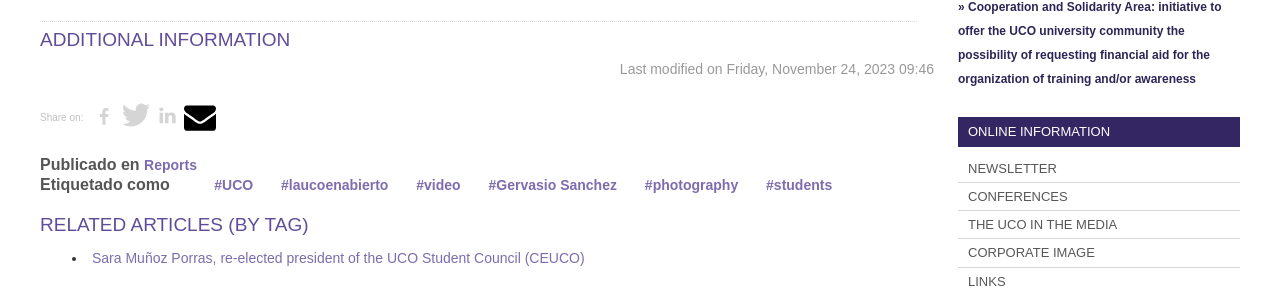
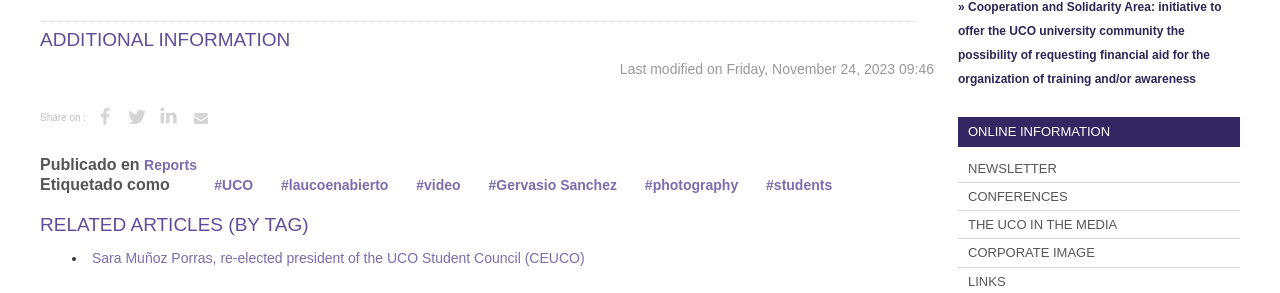
Before and after one commit to davidvm29/jekyll, a Jekyll site: the page built from _contenidoNoticias/en/noticia5_en.md, in a window 1280 px wide. Shown: the part 865-1158 px from the top of the page. Built offline with Jekyll 4.4.1, drawn with Linux system fonts in a browser that asks for light colours; nearby versions of some CDN libraries.

Commit message:
despliegue final alll

```diff
--- a/_includes/share-buttons.html
+++ b/_includes/share-buttons.html
@@ -31,7 +31,33 @@
 #share-buttons > div.mail > svg {height: 14px; margin-top: 11px;}
 </style>
 
-<span style="color: silver;">{{ site.data[page.idioma].comparte }}:</span>
+<span style="color: silver;">{{ site.data[page.idioma].comparte}} : </span><div id="share-buttons">
+    <div class="facebook" title="Share this on Facebook" onclick="window.open('https://www.facebook.com/share.php?u={{ site.url }}{{ page.url }}');"><svg viewBox="0 0 1792 1792" xmlns="http://www.w3.org/2000/svg"><path d="M1343 12v264h-157q-86 0-116 36t-30 108v189h293l-39 296h-254v759h-306v-759h-255v-296h255v-218q0-186 104-288.5t277-102.5q147 0 228 12z"/></svg></div>
+    <div class="twitter" title="Share this on Twitter">
+          <svg viewBox="0 0 1792 1792" xmlns="http://www.w3.org/2000/svg">
+            <a href="https://twitter.com/intent/tweet?text={{ page.title | replace: '_', ' ' }}&url={{ site.url }}{{ page.url }}&via={{ site.twitter_username }}&related={{ site.twitter_username }}" rel="nofollow" target="_blank" title="Share on Twitter">
+              <path d="M1684 408q-67 98-162 167 1 14 1 42 0 130-38 259.5t-115.5 248.5-184.5 210.5-258 146-323 54.5q-271 0-496-145 35 4 78 4 225 0 401-138-105-2-188-64.5t-114-159.5q33 5 61 5 43 0 85-11-112-23-185.5-111.5t-73.5-205.5v-4q68 38 146 41-66-44-105-115t-39-154q0-88 44-163 121 149 294.5 238.5t371.5 99.5q-8-38-8-74 0-134 94.5-228.5t228.5-94.5q140 0 236 102 109-21 205-78-37 115-142 178 93-10 186-50z"/>
+            </a>
+          </svg>
+        </a>
+      </div>
+
+    <div class="linkedin" title="Share this on Linkedin" onclick="window.open('https://www.linkedin.com/shareArticle?mini=true&url={{ site.url }}{{ page.url }}&title={{ page.title }}&summary=&source=');"><svg viewBox="0 0 1792 1792" xmlns="http://www.w3.org/2000/svg"><path d="M477 625v991h-330v-991h330zm21-306q1 73-50.5 122t-135.5 49h-2q-82 0-132-49t-50-122q0-74 51.5-122.5t134.5-48.5 133 48.5 51 122.5zm1166 729v568h-329v-530q0-105-40.5-164.5t-126.5-59.5q-63 0-105.5 34.5t-63.5 85.5q-11 30-11 81v553h-329q2-399 2-647t-1-296l-1-48h329v144h-2q20-32 41-56t56.5-52 87-43.5 114.5-15.5q171 0 275 113.5t104 332.5z"/></svg></div>
+
+    <div class="mail" title="Share this through Email">
+        <a href="mailto:?subject=Jekyll - Social Share Buttons&amp;body=Check out this site {{ site.url }}{{ page.url }}" title="Share via Email"></a>
+        <svg id="mailIcon" viewBox="0 0 1792 1792" xmlns="http://www.w3.org/2000/svg" width="32" height="36">
+          <path d="M1792 710v794q0 66-47 113t-113 47h-1472q-66 0-113-47t-47-113v-794q44 49 101 87 362 246 497 345 57 42 92.5 65.5t94.5 48 110 24.5h2q51 0 110-24.5t94.5-48 92.5-65.5q170-123 498-345 57-39 100-87zm0-294q0 79-49 151t-122 123q-376 261-468 325-10 7-42.5 30.5t-54 38-52 32.5-57.5 27-50 9h-2q-23 0-50-9t-57.5-27-52-32.5-54-38-42.5-30.5q-91-64-262-182.5t-205-142.5q-62-42-117-115.5t-55-136.5q0-78 41.5-130t118.5-52h1472q65 0 112.5 47t47.5 113z"/>
+        </svg>
+      </div>
+
+<script>
+    document.getElementById("mailIcon").addEventListener("click", function() {
+      window.location.href = "mailto:?subject=Jekyll - Social Share Buttons&amp;body=Check out this site {{ site.url }}{{ page.url }}";
+    });
+</script>
+
+<!-- <span style="color: silver;">{{ site.data[page.idioma].comparte }}:</span>
 <div id="share-buttons">
   <div class="facebook" title="Share this on Facebook" onclick="window.open('https://www.facebook.com/share.php?u={{ site.url }}{{ page.url }}');">
     <svg viewBox="0 0 1792 1792" xmlns="http://www.w3.org/2000/svg">
@@ -60,4 +86,4 @@
       </svg>
     </a>
   </div>
-</div>
+</div> -->
```
